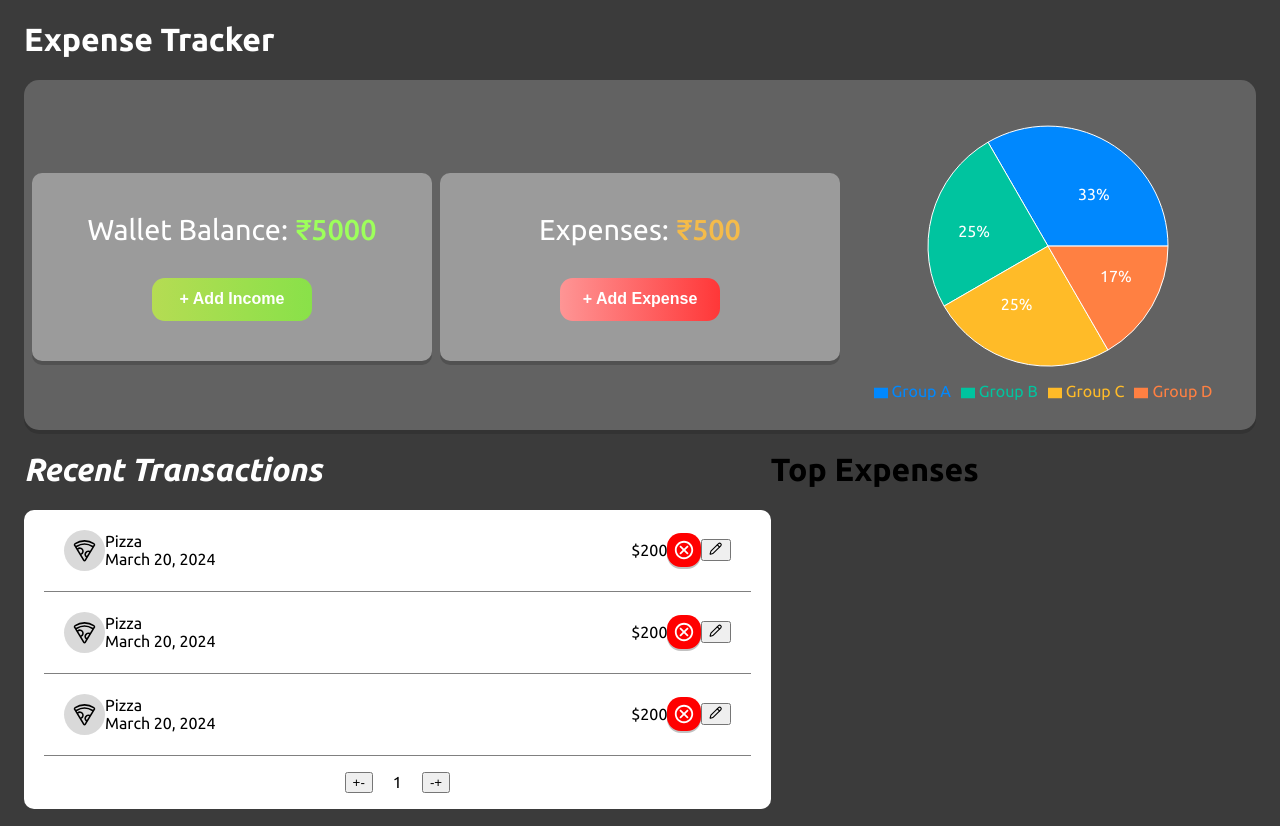
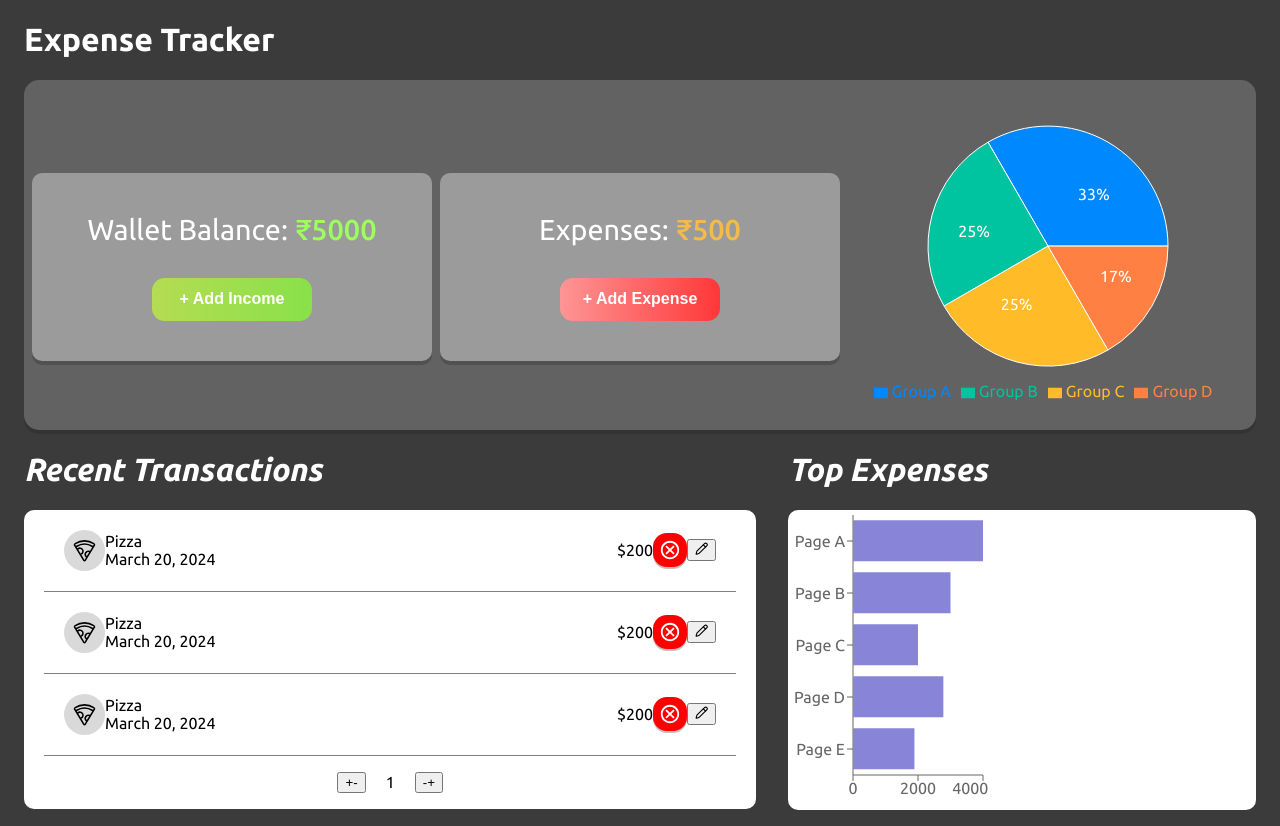
Before and after one commit to abhishekpatil4/Expense-tracker, a React (Vite) app: page / in a window 1280 px wide. Built offline with nearby package versions, Linux system fonts and the light colour scheme.

Commit message:
feat: top expenses bar chart structure

```diff
--- a/src/App.css
+++ b/src/App.css
@@ -62,6 +62,7 @@ body{
 .transactions-expenses-wrapper-grid{
   display: grid;
   grid-template-columns: auto auto auto auto auto;
+  column-gap: 2rem;
 }
 
 #grid-item-1{
@@ -71,5 +72,5 @@ body{
 
 #grid-item-2{
   grid-column-start: 4;
-  grid-column-end: 5;
+  grid-column-end: 6;
 }
--- a/src/components/topexpenses/TopExpenses.jsx
+++ b/src/components/topexpenses/TopExpenses.jsx
@@ -1,5 +1,11 @@
+import { TopExpensesBarChart } from "./TopExpensesBarChart"
 export const TopExpenses = () => {
-    return<>
-    <h1>Top Expenses</h1>
+    return <>
+        <div>
+            <h1 style={{ color: 'white' }}><i>Top Expenses</i></h1>
+            <div style={{ backgroundColor: 'white', borderRadius: '10px'}}>
+                <TopExpensesBarChart />
+            </div>
+        </div>
     </>
 }
--- /dev/null
+++ b/src/components/topexpenses/TopExpensesBarChart.jsx
@@ -0,0 +1,51 @@
+import React, { PureComponent } from 'react';
+import { BarChart, Bar, ResponsiveContainer, Legend, XAxis, YAxis, Tooltip } from 'recharts';
+
+const data = [
+    {
+        name: 'Page A',
+        uv: 4000,
+        pv: 2400,
+        amt: 2400,
+    },
+    {
+        name: 'Page B',
+        uv: 3000,
+        pv: 1398,
+        amt: 2210,
+    },
+    {
+        name: 'Page C',
+        uv: 2000,
+        pv: 9800,
+        amt: 2290,
+    },
+    {
+        name: 'Page D',
+        uv: 2780,
+        pv: 3908,
+        amt: 2000,
+    },
+    {
+        name: 'Page E',
+        uv: 1890,
+        pv: 4800,
+        amt: 2181,
+    },
+];
+
+export const TopExpensesBarChart = () => {
+    return <>
+            <BarChart width={200} height={300} data={data} layout="vertical">
+                <XAxis type="number" />
+                <YAxis type="category" dataKey="name" />
+                <Tooltip />
+                <Bar dataKey="uv" fill="#8884d8" isAnimationActive={false}/>
+            </BarChart>
+    </>
+}
+
+
+{/* <BarChart width={300} height={300} data={data}>
+            <Bar dataKey="uv" fill="#8884d8" />
+        </BarChart> */}
```
